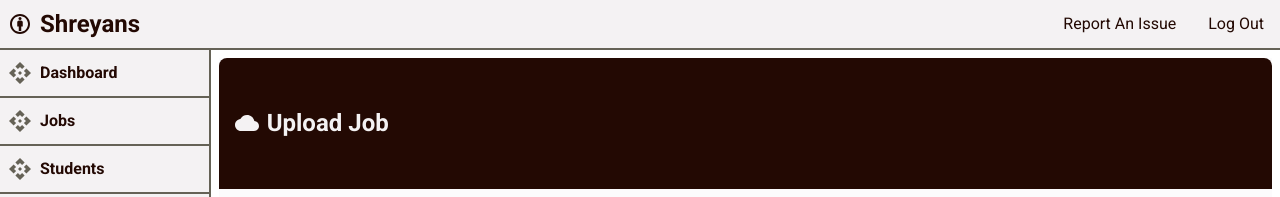
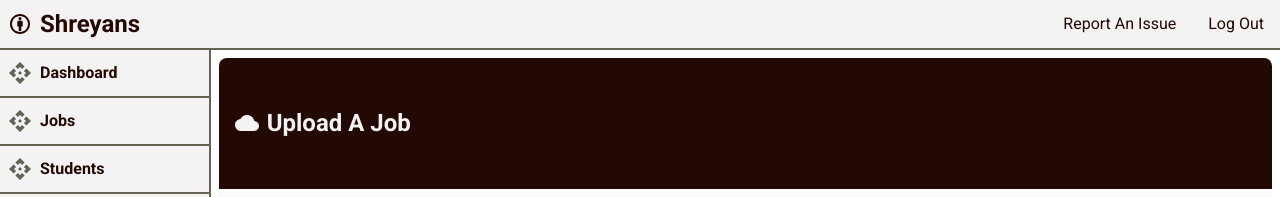
Before and after one commit to shreyanzjain/scoop-mern, a React (Vite) app in the folder frontend/: page /placement-cell in a window 1280 px wide. Both pictures are taken after a click on the link "Upload". Shown: the top 197 px of the page. Built offline with nearby package versions, Linux system fonts and the light colour scheme.

Commit message:
minor changes

```diff
--- a/frontend/src/components/Placement/PlacementUpload.jsx
+++ b/frontend/src/components/Placement/PlacementUpload.jsx
@@ -41,7 +41,7 @@ function PlacementUpload() {
       <div className="container h-1/6">
         <div className="flex h-full text-whitesmoke text-2xl font-bold bg-licorice rounded-t-lg items-center justify-start">
           <CloudIcon className="ms-4" />
-          <p className="ms-2">Upload Job</p>
+          <p className="ms-2">Upload A Job</p>
         </div>
       </div>
 
```
Also changed, not shown: 1 other file (tests, documents, lock files or other folders).
